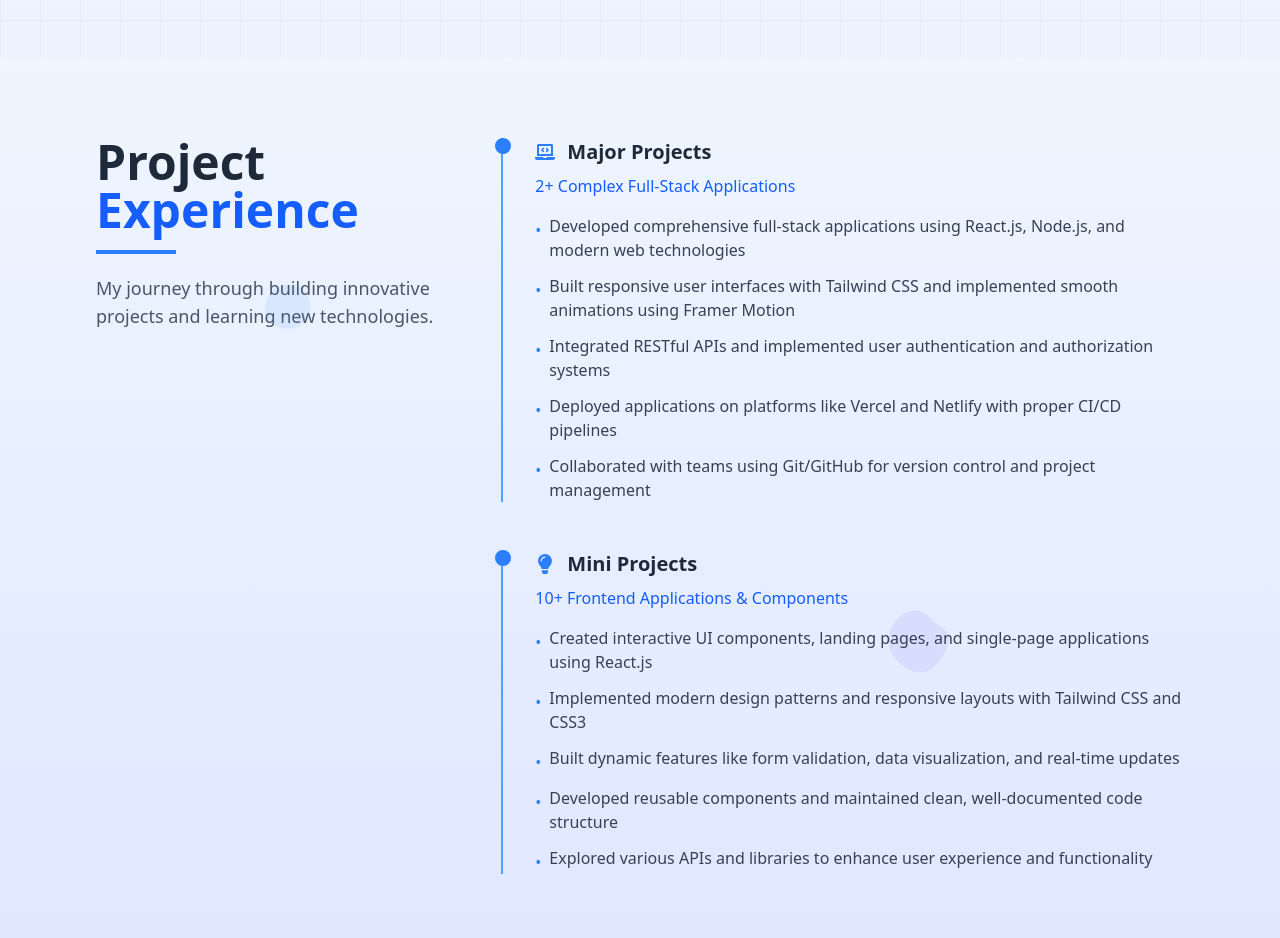
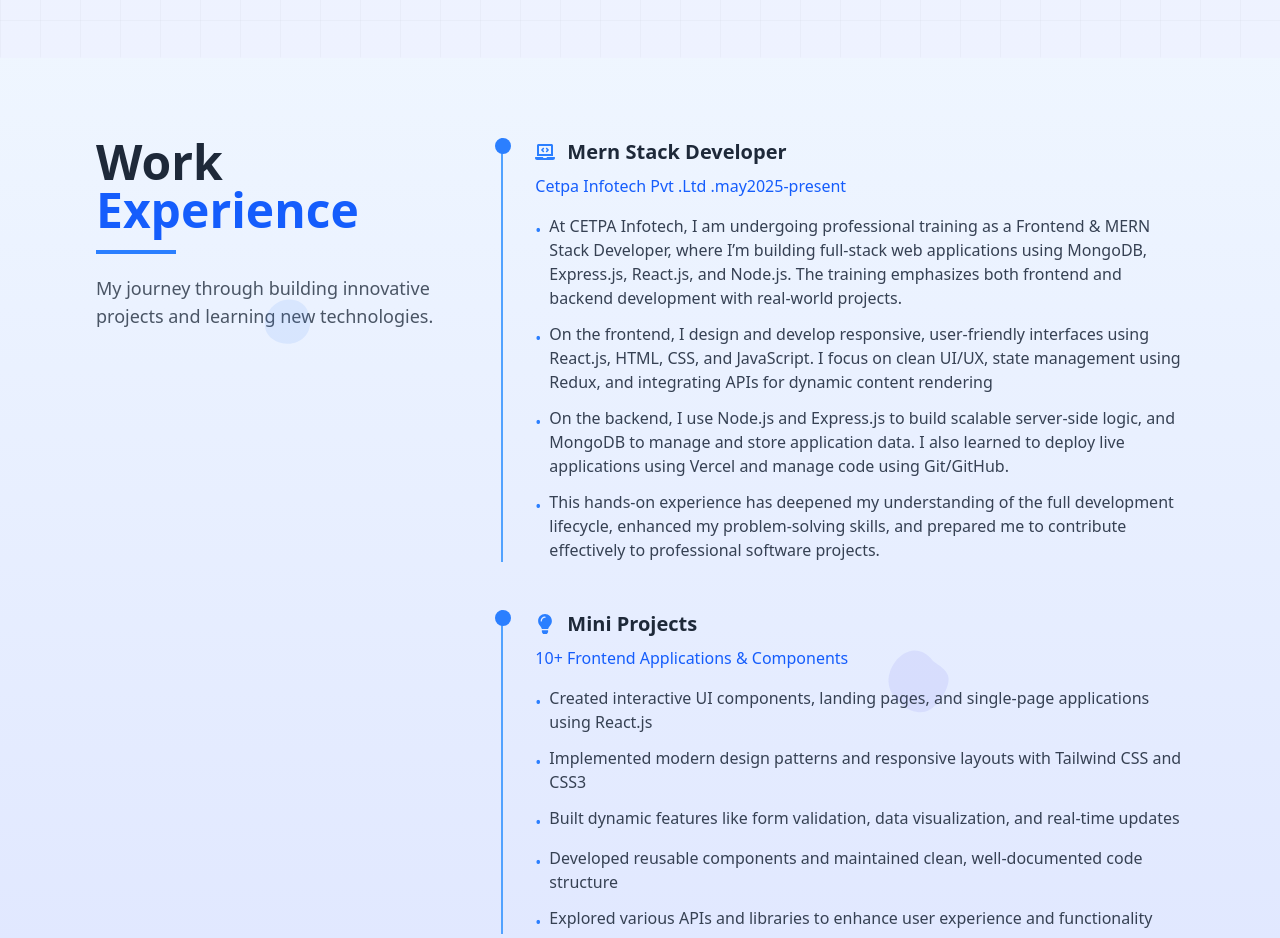
Before and after one commit to Gauravkumaryadav4321/Portfolio, a React (Vite) app: page / in a window 1280 px wide. Shown: the part 1460-2398 px from the top of the page. Built offline with nearby package versions, Linux system fonts and the light colour scheme.

Commit message:
experience changes

```diff
--- a/src/Components/Pages/Experience.jsx
+++ b/src/Components/Pages/Experience.jsx
@@ -68,7 +68,7 @@ const Experience = () => {
               whileHover={{ scale: 1.02 }}
               className="text-4xl md:text-5xl font-bold text-gray-800 dark:text-white mb-4"
             >
-              Project <span className="text-blue-600 dark:text-purple-400">Experience</span>
+              Work <span className="text-blue-600 dark:text-purple-400">Experience</span>
             </motion.h2>
             <div className="h-1 w-20 bg-blue-500 dark:bg-purple-500 mb-5"></div>
             <p className="text-lg text-gray-600 dark:text-gray-300">
@@ -93,23 +93,25 @@ const Experience = () => {
                 whileHover={{ x: 5 }}
               >
                 <FaLaptopCode className="text-blue-500 dark:text-purple-400 text-xl" />
-                <h3 className="text-xl font-bold text-gray-800 dark:text-white">Major Projects</h3>
+                <h3 className="text-xl font-bold text-gray-800 dark:text-white">Mern Stack Developer</h3>
               </motion.div>
 
               <motion.p
                 className="text-blue-600 dark:text-purple-400 mb-4 font-medium"
                 whileHover={{ x: 3 }}
               >
-                2+ Complex Full-Stack Applications
+                Cetpa Infotech Pvt .Ltd .may2025-present
               </motion.p>
 
               <ul className="space-y-3 text-gray-700 dark:text-gray-300">
                 {[
-                  "Developed comprehensive full-stack applications using React.js, Node.js, and modern web technologies",
-                  "Built responsive user interfaces with Tailwind CSS and implemented smooth animations using Framer Motion",
-                  "Integrated RESTful APIs and implemented user authentication and authorization systems",
-                  "Deployed applications on platforms like Vercel and Netlify with proper CI/CD pipelines",
-                  "Collaborated with teams using Git/GitHub for version control and project management"
+                  "At CETPA Infotech, I am undergoing professional training as a Frontend & MERN Stack Developer, where I’m building full-stack web applications using MongoDB, Express.js, React.js, and Node.js. The training emphasizes both frontend and backend development with real-world projects.",
+
+                   "On the frontend, I design and develop responsive, user-friendly interfaces using React.js, HTML, CSS, and JavaScript. I focus on clean UI/UX, state management using Redux, and integrating APIs for dynamic content rendering",
+
+                   "On the backend, I use Node.js and Express.js to build scalable server-side logic, and MongoDB to manage and store application data. I also learned to deploy live applications using Vercel and manage code using Git/GitHub.",
+
+                   "This hands-on experience has deepened my understanding of the full development lifecycle, enhanced my problem-solving skills, and prepared me to contribute effectively to professional software projects."
                 ].map((item, index) => (
                   <motion.li
                     key={index}
```
